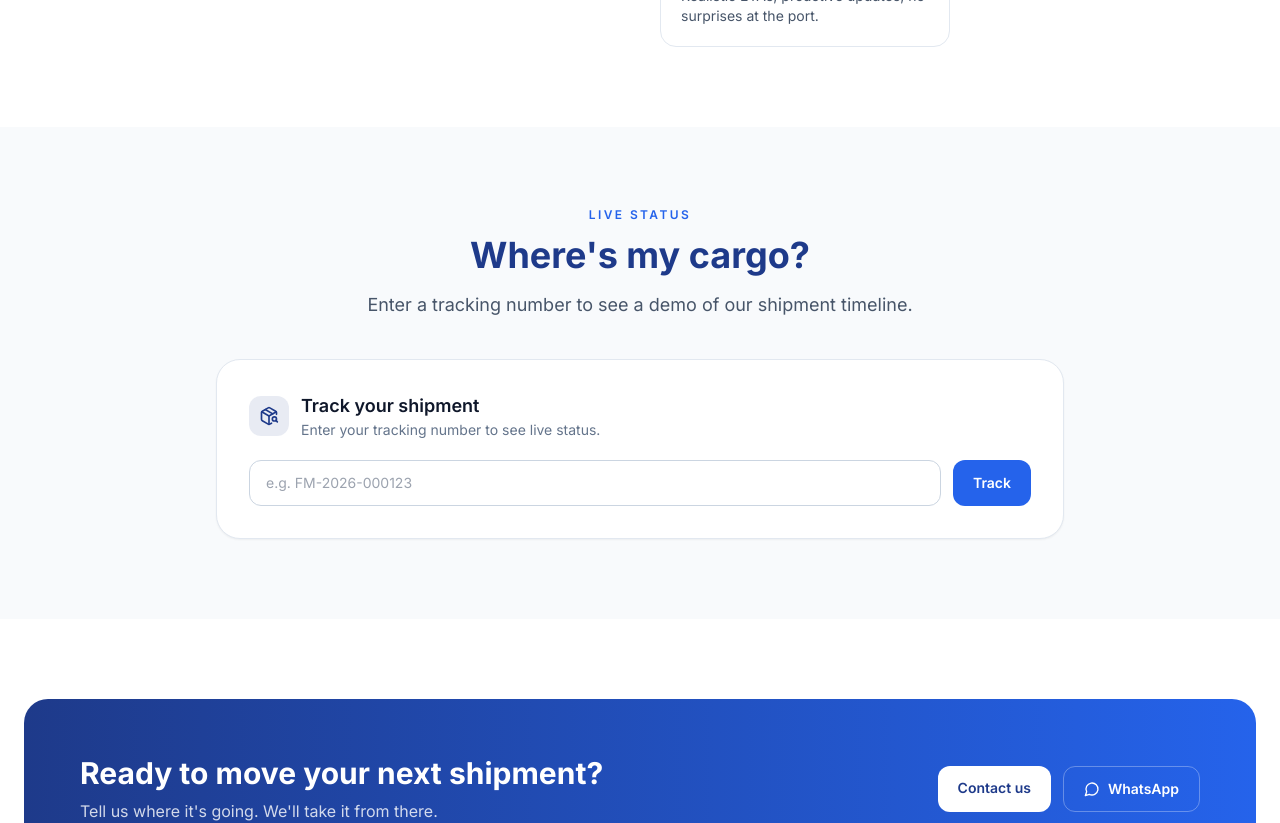
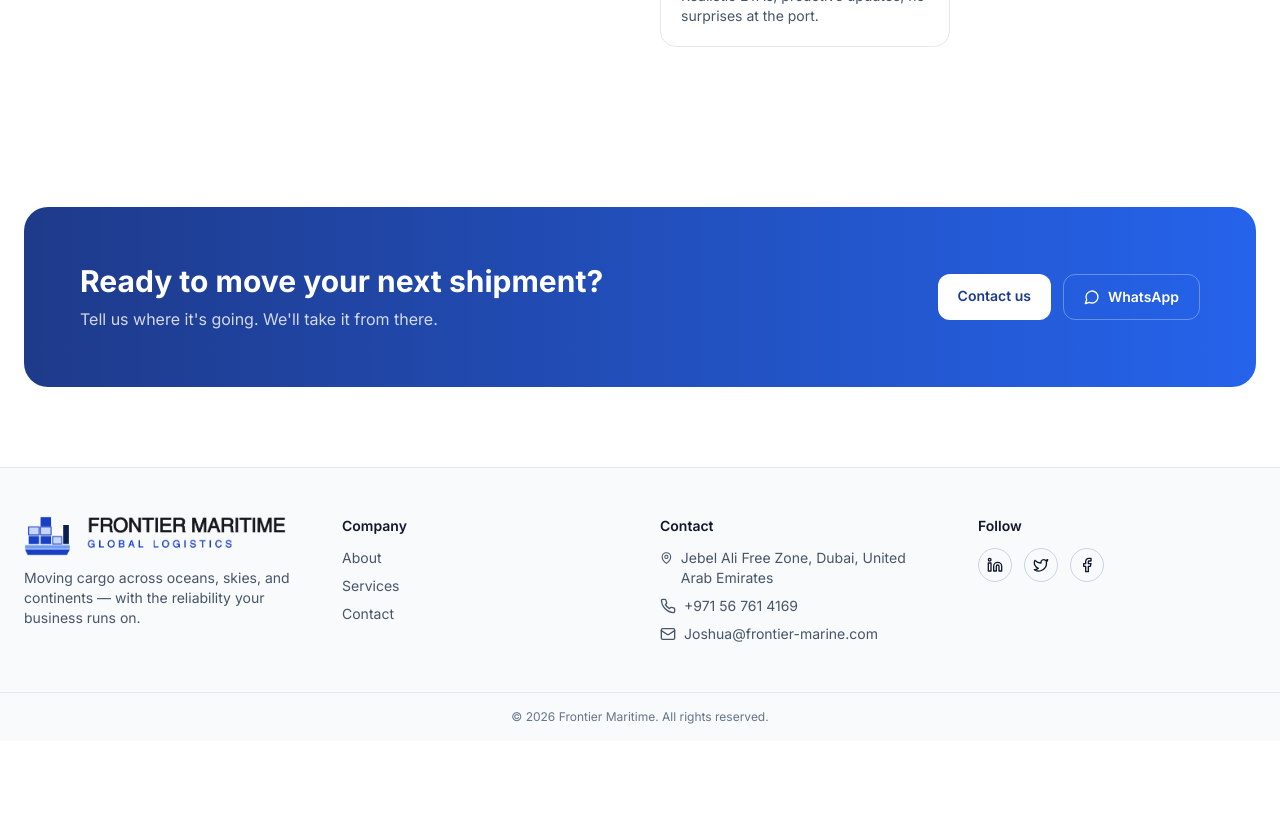
Before and after one commit to ashbbdu/frontier-marine.com, a React (Vite) app: page / in a window 1280 px wide. Shown: the part 1940-2763 px from the top of the page. After the commit the page ends 2681 px from the top, so only its background shows below. Built offline with nearby package versions, Linux system fonts and the light colour scheme.

Commit message:
chore: set phone number to WhatsApp number

```diff
--- a/src/config/site.ts
+++ b/src/config/site.ts
@@ -6,7 +6,7 @@ export const site = {
   whatsappDefaultMessage:
     "Hi Frontier Maritime, I'd like to know more about your freight forwarding services.",
   email: 'Joshua@frontier-marine.com',
-  phone: '+971 4 000 0000',
+  phone: '+971 56 761 4169',
   address: 'Jebel Ali Free Zone, Dubai, United Arab Emirates',
   social: {
     linkedin: '#',
--- a/src/pages/Home.tsx
+++ b/src/pages/Home.tsx
@@ -120,14 +120,14 @@ export default function Home() {
       </section>
 
       {/* Tracker */}
-      <section className="bg-slate-50 dark:bg-slate-900">
+      {/* <section className="bg-slate-50 dark:bg-slate-900">
         <div className="mx-auto max-w-4xl px-4 py-20 md:px-6">
           <SectionHeading kicker="Live status" title="Where's my cargo?" subtitle="Enter a tracking number to see a demo of our shipment timeline." />
           <div className="mt-10">
             <Tracker />
           </div>
         </div>
-      </section>
+      </section> */}
 
       {/* Contact CTA */}
       <section className="mx-auto max-w-7xl px-4 py-20 md:px-6">
```
Also changed, not shown: 1 other file (tests, documents, lock files or other folders).
